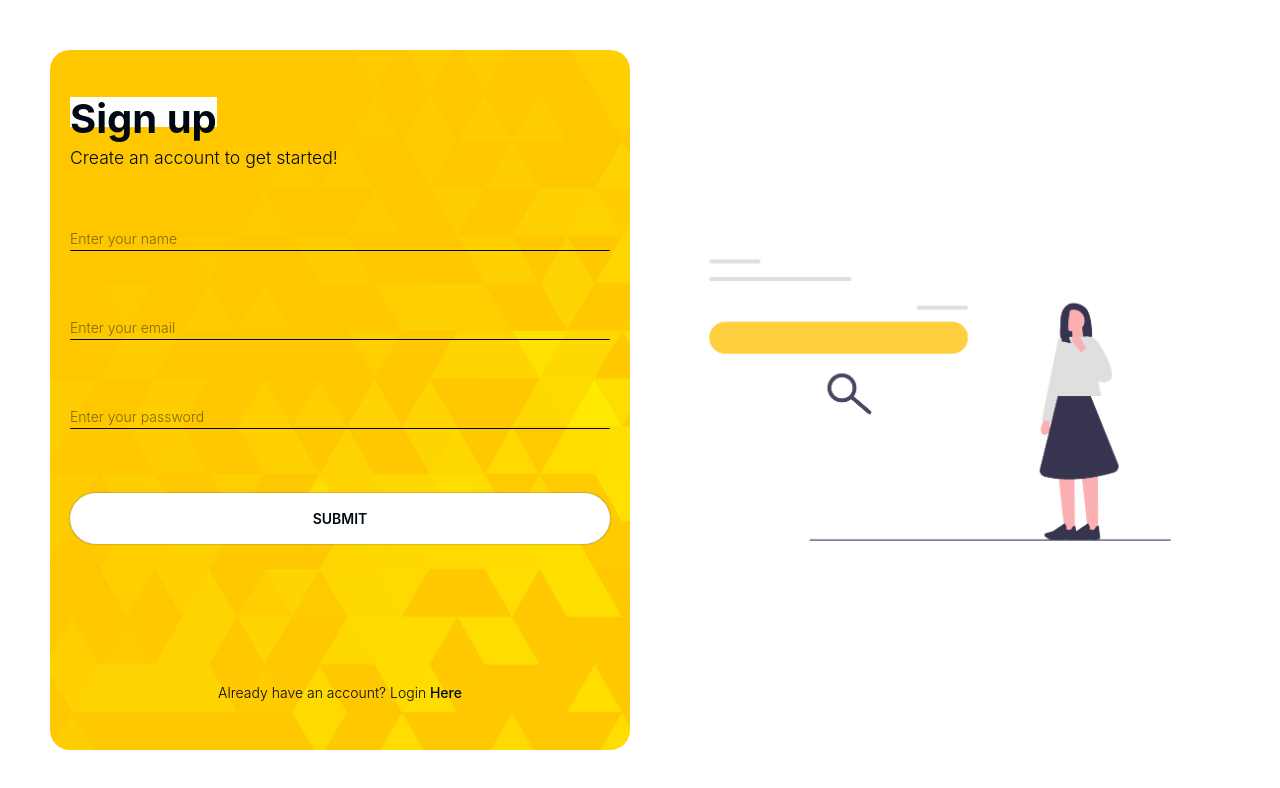
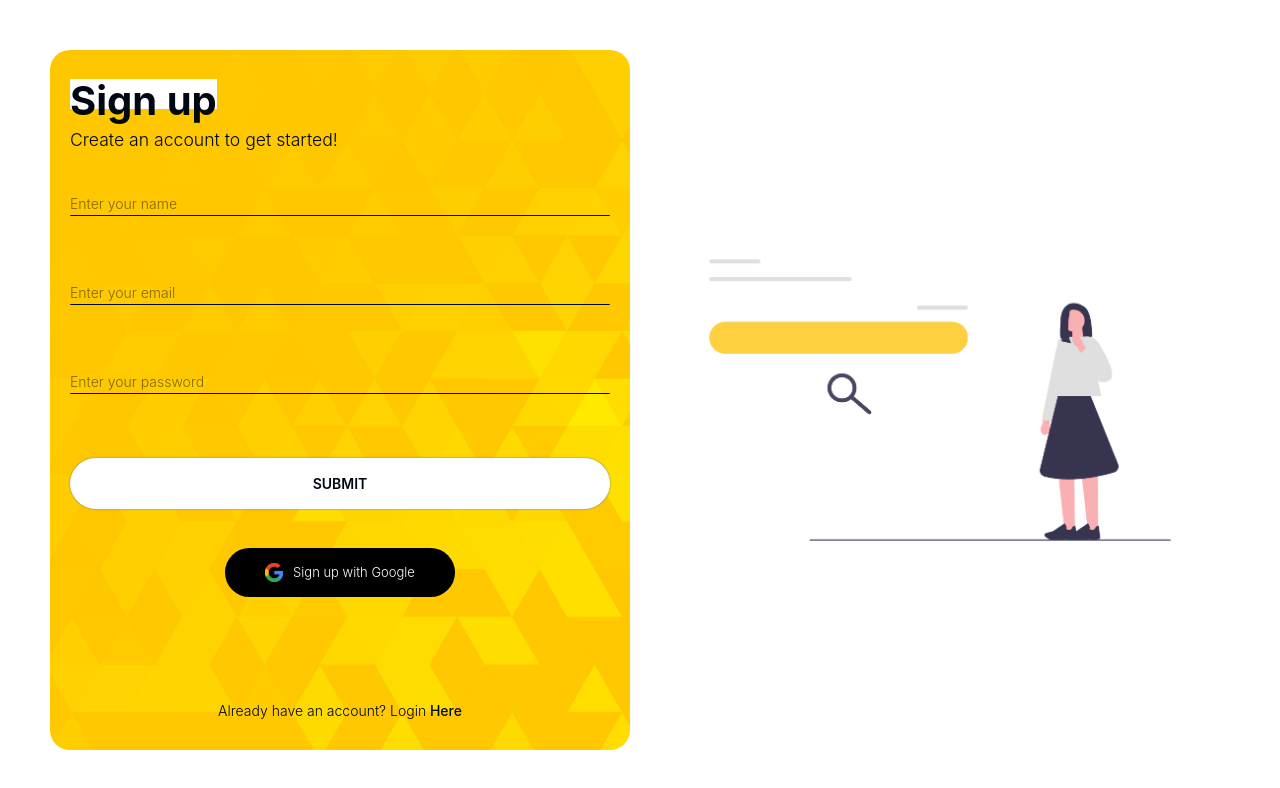
Before and after one commit to mohammadshaad/enactus, a React (Create React App) app: page /signup in a window 1280 px wide. Shown: the top 788 px of the page. Built offline with nearby package versions, Linux system fonts and the light colour scheme; no server answers; the database is empty.

Commit message:
:fire: Added Google Authentication :white_check_mark:

```diff
--- a/src/Components/Signup.js
+++ b/src/Components/Signup.js
@@ -1,16 +1,15 @@
 import React, { useState } from "react";
-import { auth, db } from "../Config/Config";
+import { auth, db, firebase } from "../Config/Config";
 import { Link } from "react-router-dom";
 import LoginImg from "../images/login.png";
+import GoogleImg from "../images/google.png";
 
 export const Signup = (props) => {
-  // defining state
   const [name, setName] = useState("");
   const [email, setEmail] = useState("");
   const [password, setPassword] = useState("");
   const [error, setError] = useState("");
 
-  // signup
   const signup = (e) => {
     e.preventDefault();
     auth
@@ -35,16 +34,37 @@ export const Signup = (props) => {
       .catch((err) => setError(err.message));
   };
 
+  const googleSignup = () => {
+    const provider = new firebase.auth.GoogleAuthProvider();
+    auth
+      .signInWithPopup(provider)
+      .then((result) => {
+        const user = result.user;
+        db.collection("SignedUpUsersData")
+          .doc(user.uid)
+          .set({
+            Name: user.displayName,
+            Email: user.email,
+          })
+          .then(() => {
+            props.history.push("/login");
+          })
+          .catch((err) => setError(err.message));
+      })
+      .catch((err) => setError(err.message));
+  };
+
   return (
     <div className="login-container">
       <div className="login-wrapper">
         <div className="login-fields">
           <div className="login-titles">
             <h2 className="login-heading">Sign up</h2>
-            <h5 className="login-sub-heading">Create an account to get started!</h5>
+            <h5 className="login-sub-heading">
+              Create an account to get started!
+            </h5>
           </div>
           <form autoComplete="off" className="login-form" onSubmit={signup}>
-            {/* <label htmlFor="name">Name</label> */}
             <input
               type="text"
               className="email-input"
@@ -54,7 +74,6 @@ export const Signup = (props) => {
               placeholder="Enter your name"
             />
             <br />
-            {/* <label htmlFor="email">Email</label> */}
             <input
               type="email"
               className="email-input"
@@ -64,7 +83,6 @@ export const Signup = (props) => {
               placeholder="Enter your email"
             />
             <br />
-            {/* <label htmlFor="passowrd">Password</label> */}
             <input
               type="password"
               className="password-input"
@@ -78,11 +96,18 @@ export const Signup = (props) => {
               SUBMIT
             </button>
           </form>
+          <button onClick={googleSignup} className="google-login-btn">
+            <img src={GoogleImg} alt="" className="google-login-img" />
+            Sign up with Google
+          </button>
           {error && <span className="error-msg">{error}</span>}
           <br />
           <span className="register-here-title">
             Already have an account? Login
-            <Link to="login" className="register-here"> Here</Link>
+            <Link to="login" className="register-here">
+              {" "}
+              Here
+            </Link>
           </span>
         </div>
         <div className="login-image">
```
